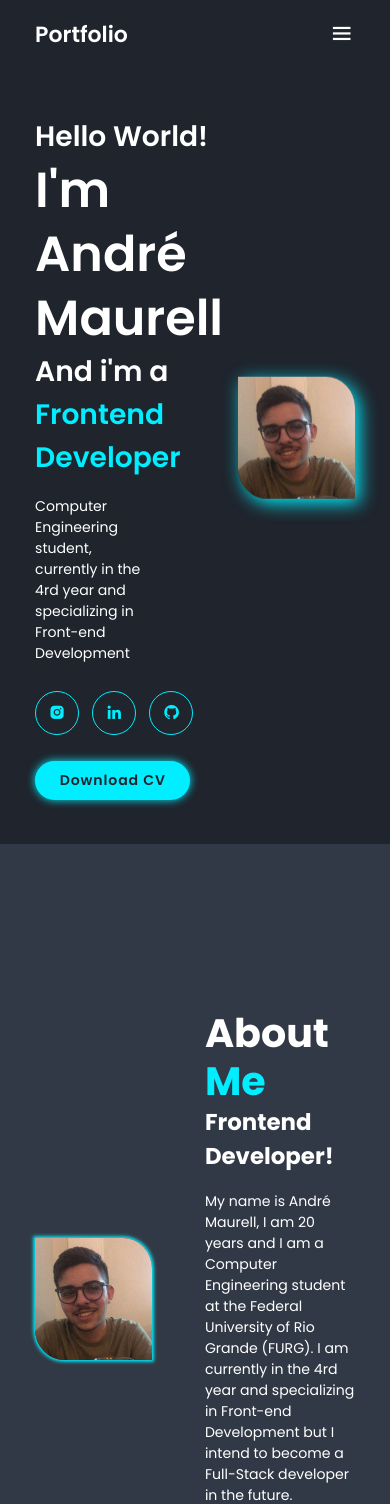
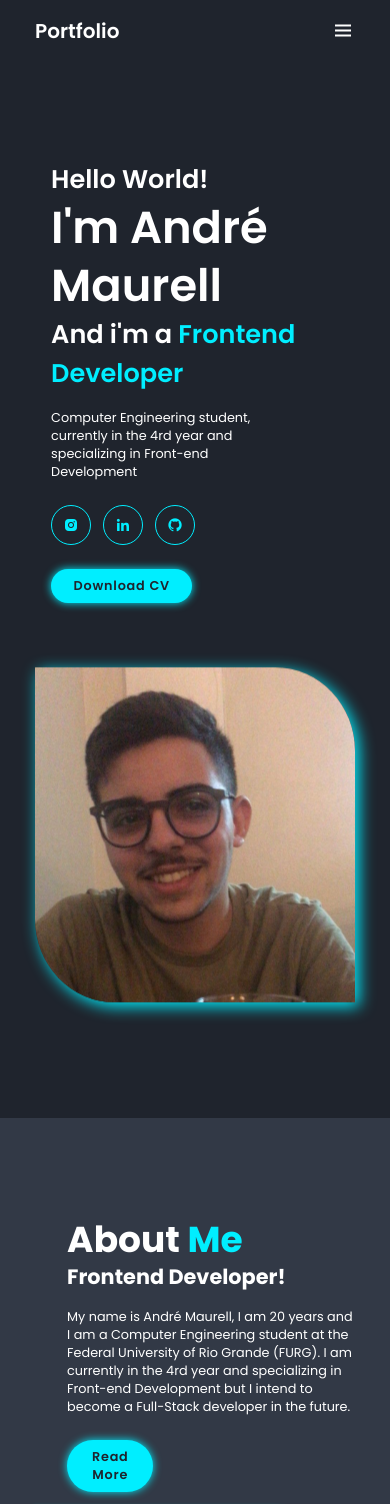
Before and after one commit to andremaurell/react-portfolio, a React (Vite) app: page / in a window 390 px wide. Shown: the top 1504 px of the page. Built offline with nearby package versions, Linux system fonts and the light colour scheme.

Commit message:
add responsive

```diff
--- a/src/components/About/About.module.css
+++ b/src/components/About/About.module.css
@@ -39,3 +39,18 @@
 .about-content button {
     width: 30%;
 }
+
+@media (max-width:820px){
+    .about {
+        display: flex;
+        flex-direction: column-reverse;
+        align-items: center;
+        justify-content: center;
+    }
+
+     .about-image img {
+        width: 100%;
+        margin-bottom: 10rem;
+     }
+
+}
--- a/src/components/Home/Home.module.css
+++ b/src/components/Home/Home.module.css
@@ -67,3 +67,23 @@
     box-shadow: 0 0 1rem var(--main-color);
 
 }
+
+@media (max-width:820px){
+    .home {
+        display: flex;
+        flex-direction: column;
+        align-items: center;
+        justify-content: center;
+    }
+     .home-content {
+        text-align: left;
+        align-items: center;
+        padding: 10rem 2rem;
+     }
+
+     .home-image img {
+        width: 100%;
+        margin-bottom: 10rem;
+     }
+
+}
--- a/src/components/Portfolio/Portfolio.module.css
+++ b/src/components/Portfolio/Portfolio.module.css
@@ -77,3 +77,27 @@
 .projects-box .portfolio-layer i:hover {
     transform: scale(1.05);
 }
+
+@media (max-width:820px){
+
+    .portfolio {
+        display: flex;
+        flex-direction: column;
+        align-items: center;
+
+    }
+    .portfolio-content {
+        display: flex;
+        flex-direction: column;
+        max-width: 100%;
+    }
+    .projects-box{
+        max-width: 100%;
+        margin-bottom: 5rem;
+    }
+    .portfolio-content .projects-box img {
+        width: 100%;
+        max-width: 100%;
+        transition: .5s ease-in-out;
+    }
+  }
--- a/src/index.css
+++ b/src/index.css
@@ -58,3 +58,21 @@ section {
     width: 100%;
 }
 }
+
+@media (max-width:820px){
+  html{
+    font-size: 75%;
+    overflow-x:hidden;
+    zoom: 0%;
+    width: 100%;
+}
+}
+
+@media (max-width:550px){
+  html{
+    font-size: 50%;
+    overflow-x:hidden;
+    zoom: 0%;
+    width: 100%;
+}
+}
```
Also changed, not shown: src/components/Services/Services.module.css (line endings or trailing spaces).
